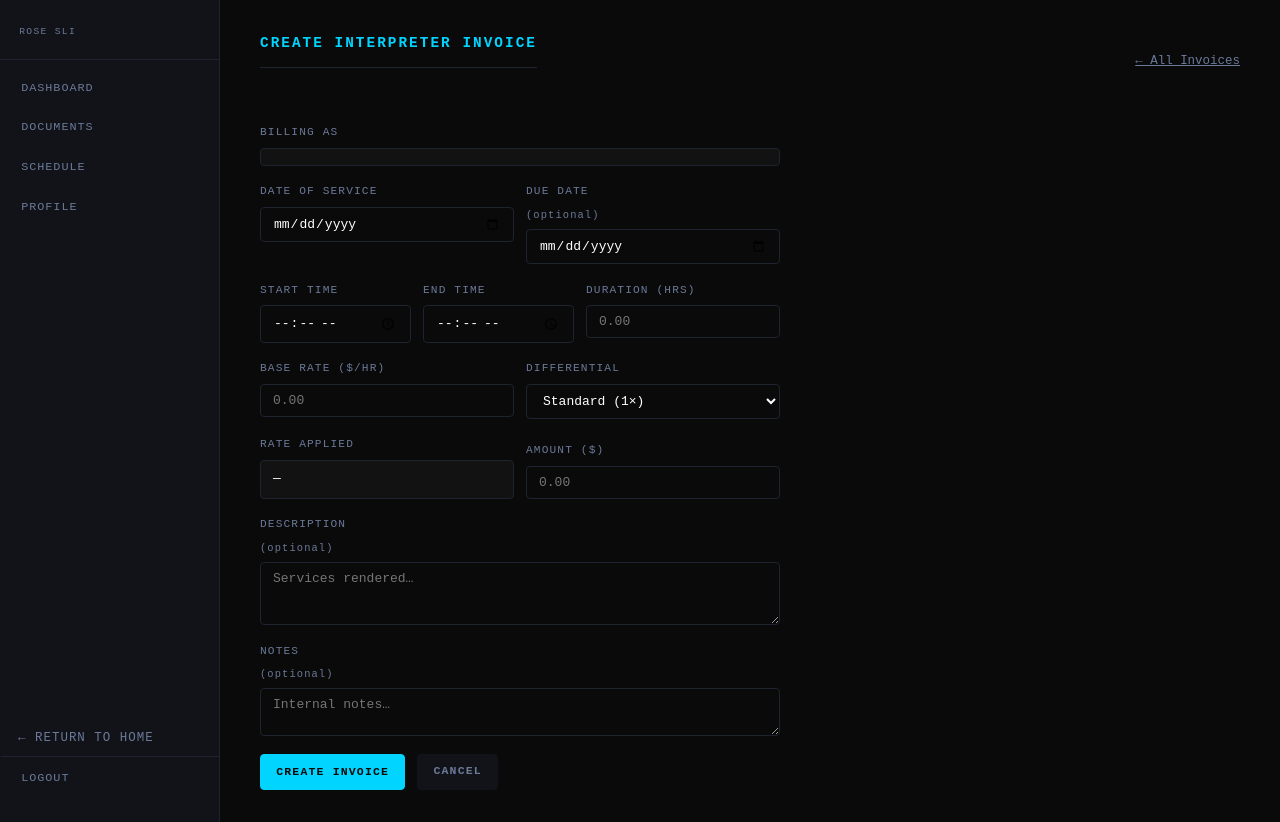
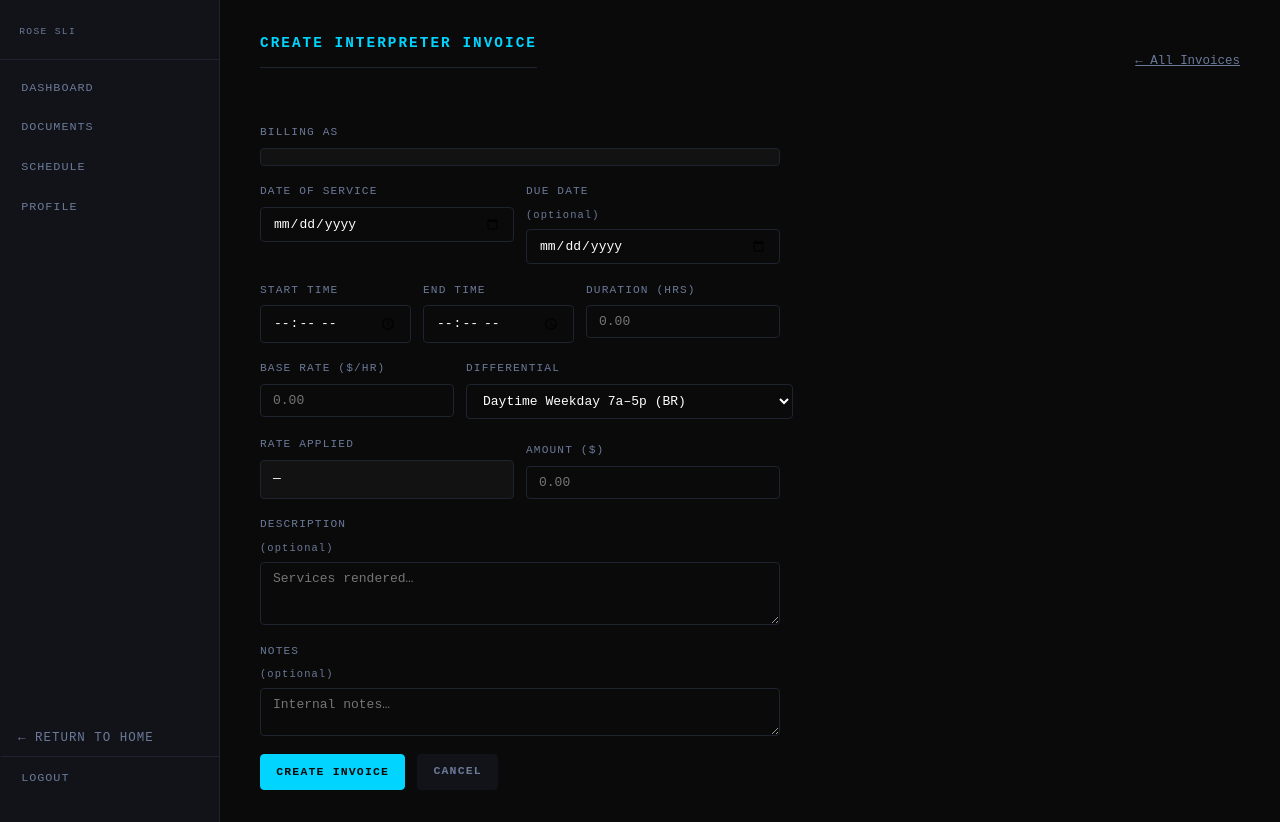
Before and after one commit to ARBarrySeal/rosesli-website, a Flask app: template templates/portal_admin_invoice_create.html in a window 1280 px wide. Run offline with Flask 3, Linux system fonts and the light colour scheme; the template is opened without the code that fills it, so the values that code supplies are empty.

Commit message:
Portal: RSLI differential rates, profile h1 role-aware, client invoice mark paid/unpaid always visible
- invoice create: replace generic multipliers with named RSLI add-on differentials (BR+$0–$15)
  adds XCL<48 (full rate) and XCL (no charge) options; JS enforces 2-hour minimum
- profile page h1: role-aware (Interpreter Profile / Client Profile / Profile)
- base rate field: defaults to 80 for interpreters
- client invoice detail: Mark as Paid + Mark as Unpaid always shown side-by-side
- index.html: bump mobile menu z-index to 55 to overlay sticky nav

Co-Authored-By: Claude Sonnet 4.6 <noreply@anthropic.com>

```diff
--- a/index.html
+++ b/index.html
@@ -294,7 +294,7 @@
   .nav-hamburger.open span:nth-child(1){transform:translateY(7px) rotate(45deg);}
   .nav-hamburger.open span:nth-child(2){opacity:0;}
   .nav-hamburger.open span:nth-child(3){transform:translateY(-7px) rotate(-45deg);}
-  .nav-mobile-menu{display:none;position:fixed;top:0;left:0;right:0;background:var(--paper);border-bottom:2px solid var(--rule);padding:68px 28px 24px;z-index:49;flex-direction:column;box-shadow:0 8px 24px rgba(0,0,0,.1);}
+  .nav-mobile-menu{display:none;position:fixed;top:0;left:0;right:0;background:var(--paper);border-bottom:2px solid var(--rule);padding:68px 28px 24px;z-index:55;flex-direction:column;box-shadow:0 8px 24px rgba(0,0,0,.1);}
   .nav-mobile-menu.open{display:flex;}
   .nav-mobile-menu a{font-size:17px;font-weight:500;color:var(--ink);text-decoration:none;padding:13px 0;border-bottom:1px solid var(--rule);}
   .nav-mobile-menu a:last-child{border-bottom:none;color:var(--blue);}
--- a/templates/portal_admin_invoice_create.html
+++ b/templates/portal_admin_invoice_create.html
@@ -88,9 +88,17 @@
       <select name="differential" id="differential"
               style="background:var(--bg);border:1px solid var(--border);color:var(--text);
                      font-family:var(--font);padding:.5rem .75rem;border-radius:var(--radius);font-size:13px;">
-        <option value="1.0">Standard (1×)</option>
-        <option value="1.5">OT / Holiday (1.5×)</option>
-        <option value="2.0">Double time (2×)</option>
+        <option value="0">Daytime Weekday 7a–5p (BR)</option>
+        <option value="5">Weekend 7a–5p (BR+$5/hr)</option>
+        <option value="5">Evening Weekday 5p–10p (BR+$5/hr)</option>
+        <option value="10">Evening Weekend 5p–10p (BR+$10/hr)</option>
+        <option value="10">Overnight Weekday 10p–7a (BR+$10/hr)</option>
+        <option value="15">Overnight Weekend 10p–7a (BR+$15/hr)</option>
+        <option value="15">Conference (BR+$15/hr)</option>
+        <option value="12">Holiday (BR+$12/hr)</option>
+        <option value="10">LMR ≤24hr notice (BR+$10/hr)</option>
+        <option value="0">XCL&lt;48 — Cancellation &lt;48hr (BR)</option>
+        <option value="xcl">XCL — No charge</option>
       </select>
     </label>
   </div>
@@ -147,12 +155,16 @@
   function fmt2(n) { return n.toFixed(2); }
 
   function recompute() {
-    var base = parseFloat(baseRate ? baseRate.value : 0) || 0;
-    var diff = parseFloat(diffSel ? diffSel.value : 1) || 1;
-    var hrs  = parseFloat(durHrs ? durHrs.value : 0) || 0;
-    var rate = base * diff;
-    if (rateDisp) rateDisp.textContent = rate > 0 ? '$' + fmt2(rate) + '/hr' : '—';
-    if (amountIn && hrs > 0 && rate > 0) amountIn.value = fmt2(hrs * rate);
+    var base   = parseFloat(baseRate ? baseRate.value : 0) || 0;
+    var addon  = parseFloat(diffSel ? diffSel.value : 0) || 0;
+    var hrs    = parseFloat(durHrs ? durHrs.value : 0) || 0;
+    // XCL — no charge
+    var isXcl  = diffSel && diffSel.options[diffSel.selectedIndex].text.indexOf('No charge') !== -1;
+    var rate   = isXcl ? 0 : base + addon;
+    // 2-hour minimum
+    var billHrs = (hrs > 0 && hrs < 2) ? 2 : hrs;
+    if (rateDisp) rateDisp.textContent = isXcl ? '$0 (XCL)' : rate > 0 ? '$' + fmt2(rate) + '/hr' : '—';
+    if (amountIn && billHrs > 0 && (rate > 0 || isXcl)) amountIn.value = fmt2(billHrs * rate);
   }
 
   // Auto-fill duration from start/end times
--- a/templates/portal_profile.html
+++ b/templates/portal_profile.html
@@ -2,7 +2,7 @@
 {% block title %}Profile — Portal{% endblock %}
 
 {% block content %}
-<h1>Profile</h1>
+<h1>{% if user.role == 'employee' %}Interpreter Profile{% elif user.role == 'client' %}Client Profile{% else %}Profile{% endif %}</h1>
 
 {% if error %}<p class="error" style="margin-bottom:1rem;font-size:.78rem;">{{ error }}</p>{% endif %}
 {% if success %}<p class="success" style="margin-bottom:1rem;font-size:.78rem;">{{ success }}</p>{% endif %}
@@ -52,7 +52,7 @@
     </label>
     <label style="display:flex;flex-direction:column;gap:.3rem;font-size:.7rem;letter-spacing:.1em;text-transform:uppercase;color:var(--muted);">
       Base Rate ($/hr)
-      <input type="number" name="interpreter_rate" step="0.01" min="0" value="{{ user.interpreter_rate or '' }}"
+      <input type="number" name="interpreter_rate" step="0.01" min="0" value="{{ user.interpreter_rate or 80 }}" placeholder="80.00"
              style="background:var(--bg);border:1px solid var(--border);color:var(--text);font-family:var(--font);font-size:13px;padding:.5rem .75rem;border-radius:var(--radius);outline:none;"/>
     </label>
     <p style="font-size:.72rem;color:var(--muted);margin:-.4rem 0 0;">
```
Also changed, not shown: templates/portal_client_invoice.html (+3 -5 lines).
